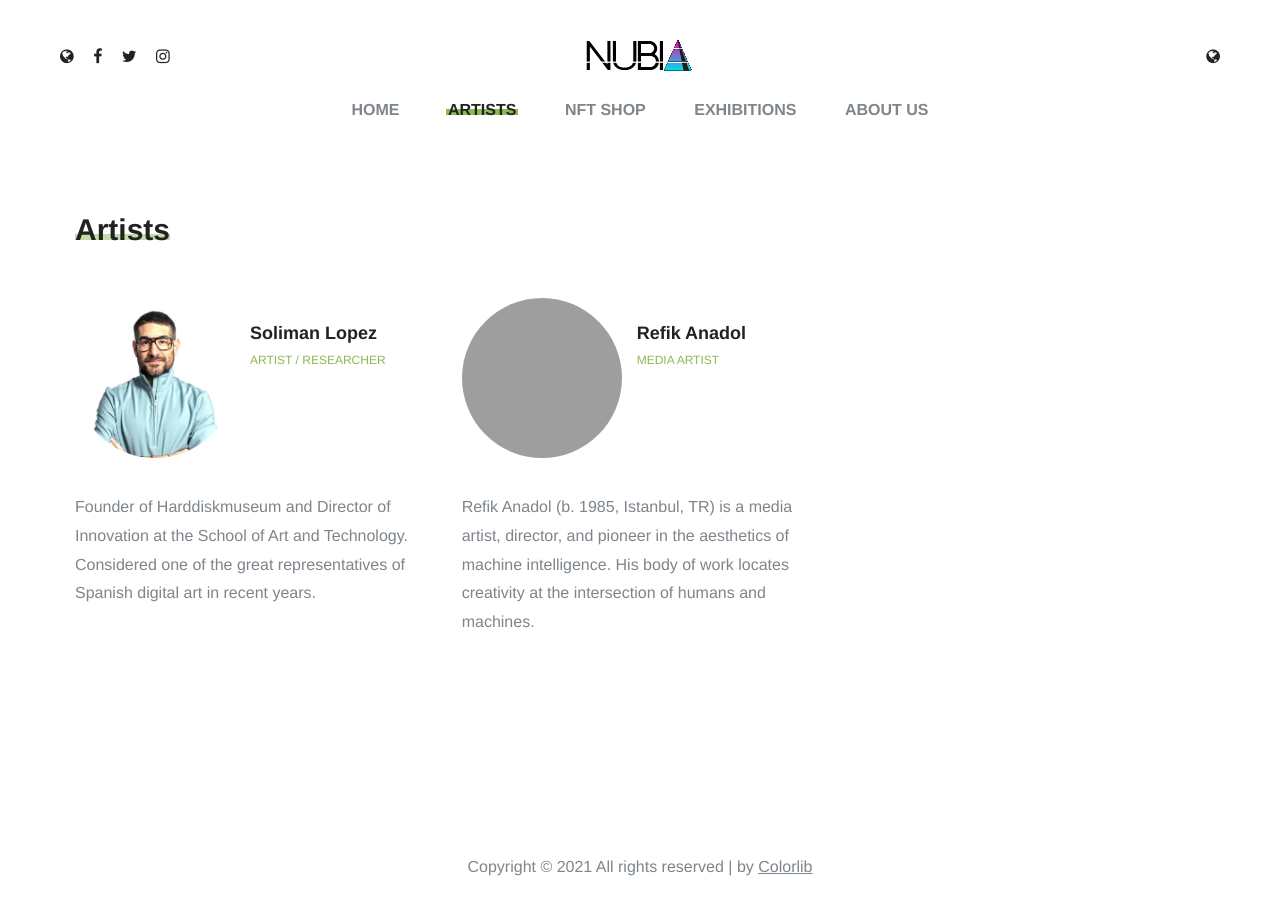
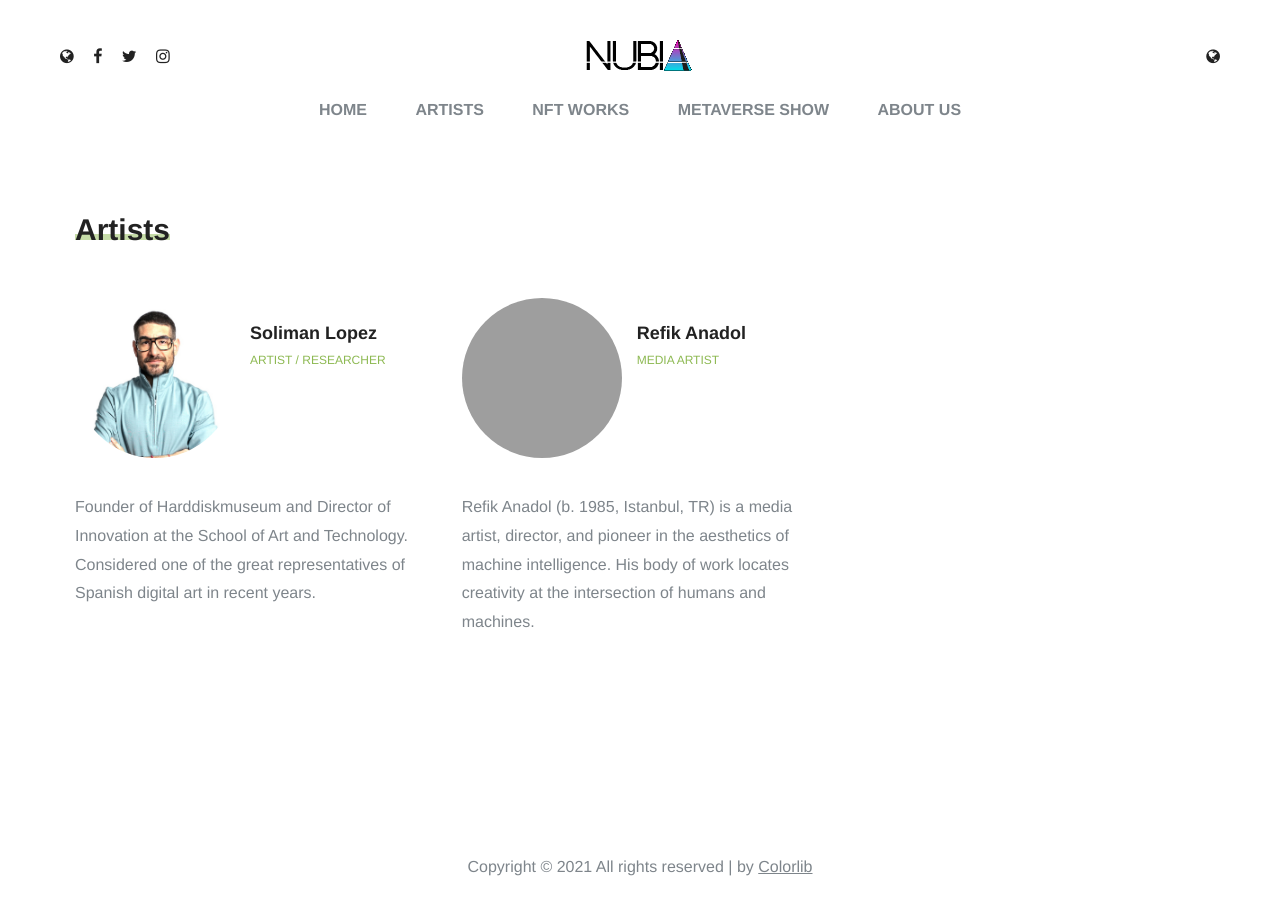
Before and after one commit to EsproncedaNubia/nubia.github.io, a plain HTML site: page about.html in a window 1280 px wide. Drawn offline with nearby package versions, Linux system fonts and the light colour scheme; grey boxes are pictures that could not be loaded.

Commit message:
Names Changed

```diff
--- a/about.html
+++ b/about.html
@@ -57,9 +57,9 @@
 			<nav class="main__menu">
 				<ul class="nav__menu">
 					<li><a href="./index.html">Home</a></li>
-					<li><a href="./about.html" class="menu--active">ARTISTS</a></li>
-					<li><a href="./gallery.html">NFT SHOP</a></li>
-					<li><a href="./blog.html">EXHIBITIONS</a>
+					<li><a href="./about.html">ARTISTS</a></li>
+					<li><a href="./gallery.html">NFT WORKS</a></li>
+					<li><a href="./blog.html">METAVERSE SHOW</a>
 						<ul class="sub__menu">
 							<li><a href="./blog-single.html">VIRTUAL GALLERY</a></li>
 						</ul>
```
Also changed, not shown: blog-single.html (+2 -2 lines), blog.html (+2 -2 lines), contact.html (+3 -3 lines), gallery.html (+2 -2 lines), index.html (+2 -2 lines).
